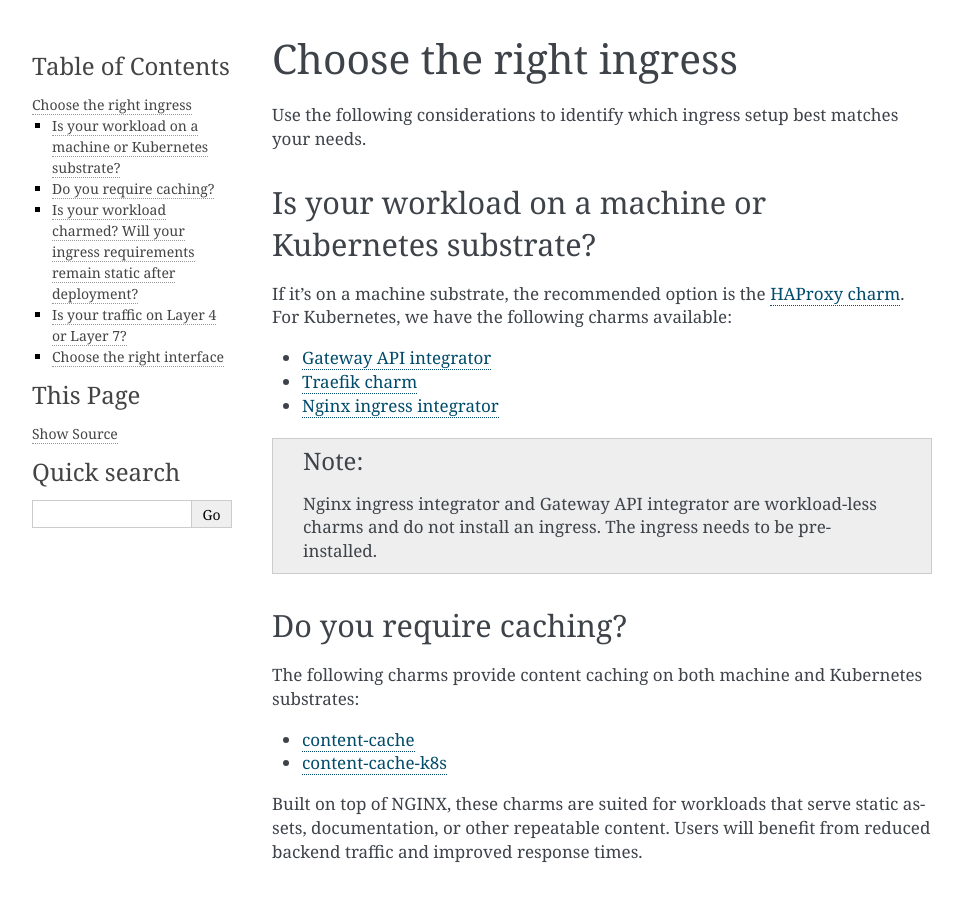
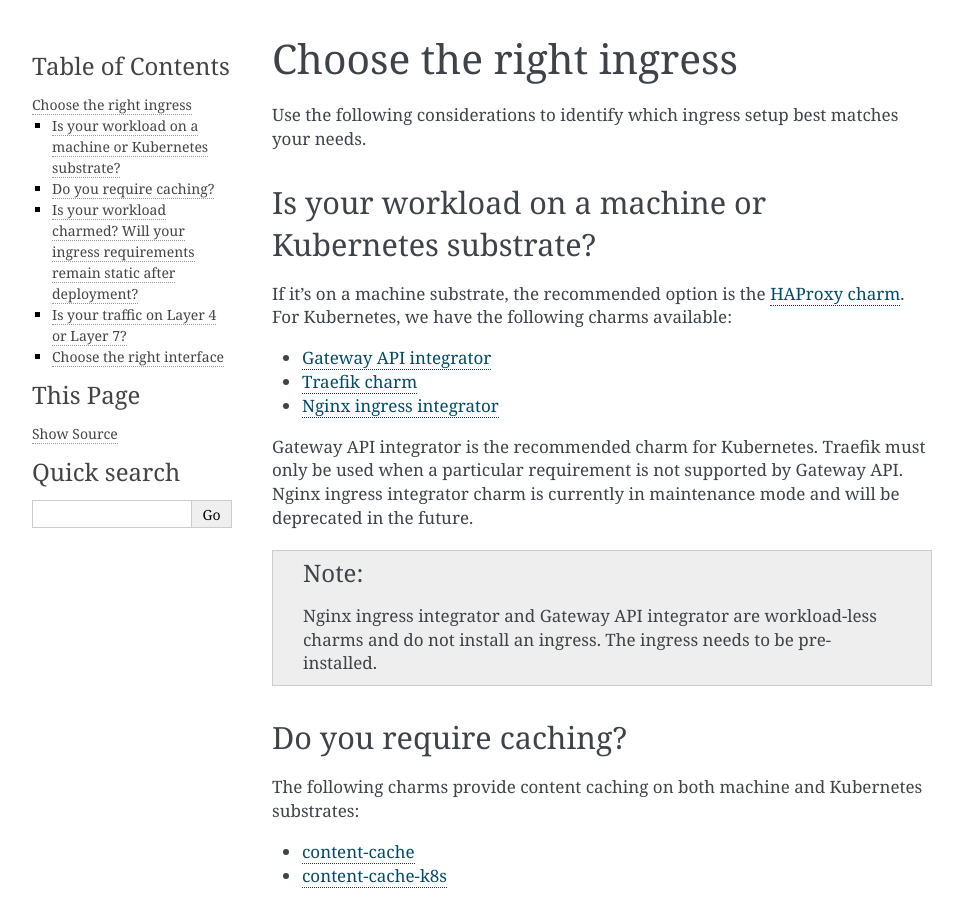
Before and after one commit to canonical/charmed-ingress-documentation, a Sphinx documentation site: the page built from docs/how-to/choose-an-ingress.rst, in a window 1280 px wide and 900 px high. Shown: the whole window, without its empty margins (148-1111 px from the left). Built offline with Sphinx 7.4.7, drawn with Linux system fonts in a browser that asks for light colours; pages that are not in the unit, such as notebooks, are missing from menus.

Commit message:
Update ingress recommendations in documentation
Clarified recommendations for ingress options and noted the deprecation of Nginx ingress integrator.

```diff
--- a/docs/how-to/choose-an-ingress.rst
+++ b/docs/how-to/choose-an-ingress.rst
@@ -17,6 +17,8 @@
 * `Gateway API integrator <https://github.com/canonical/gateway-api-integrator-operator>`_
 * `Traefik charm <https://github.com/canonical/traefik-k8s-operator>`_
 * `Nginx ingress integrator <https://github.com/canonical/nginx-ingress-integrator-operator>`_
+
+Gateway API integrator is the recommended charm for Kubernetes. Traefik must only be used when a particular requirement is not supported by Gateway API. Nginx ingress integrator charm is currently in maintenance mode and will be deprecated in the future.
 
 .. note::
    Nginx ingress integrator and Gateway API integrator are workload-less charms and do not install an ingress. The ingress needs to be pre-installed.
```
